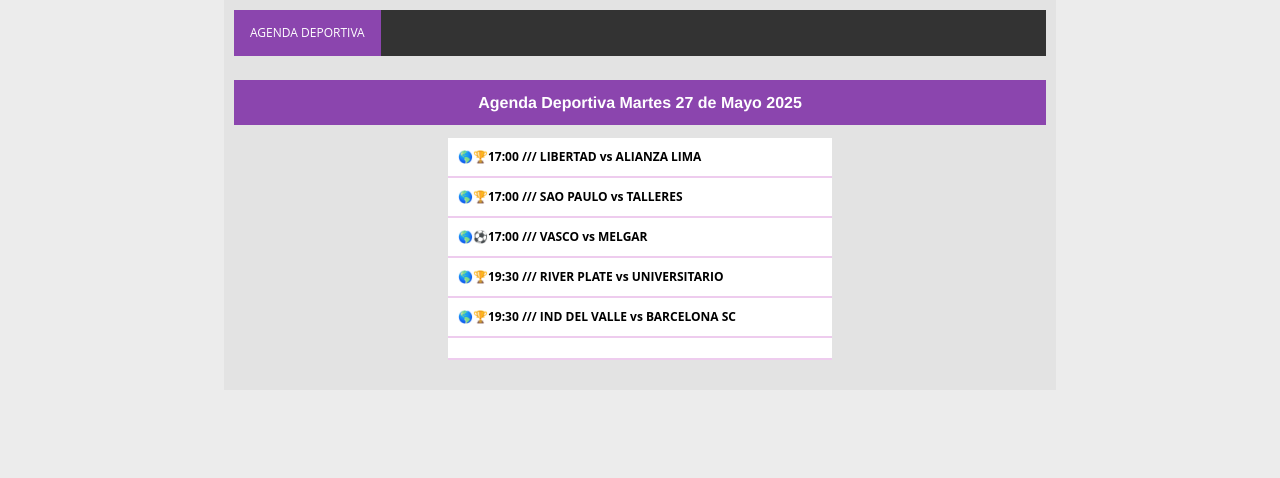
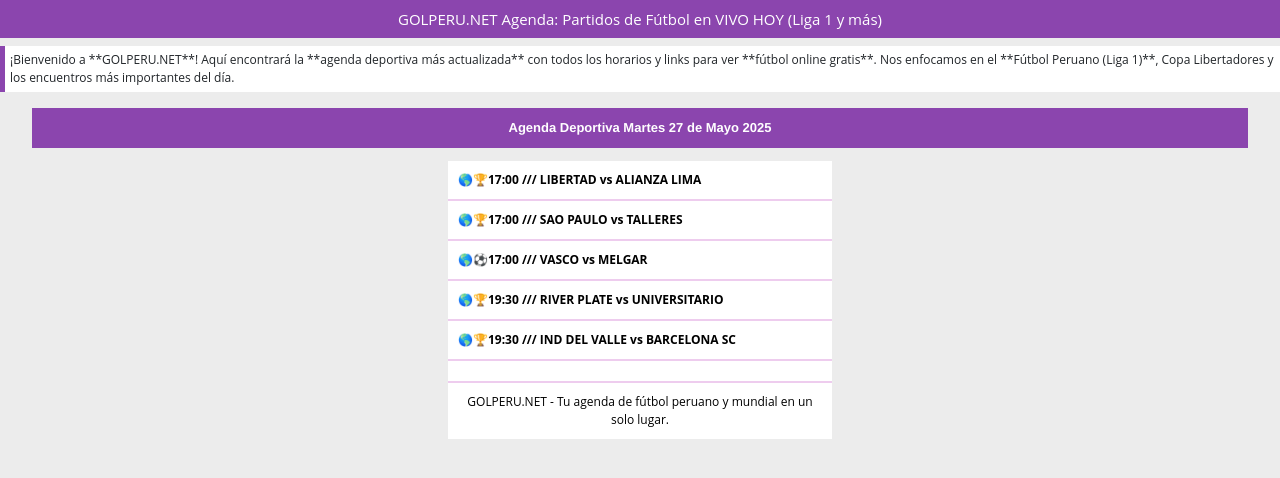
Before and after one commit to novacorey/novacorey.github.io, a plain HTML site: page index.html in a window 1280 px wide. Drawn offline with nearby package versions, Linux system fonts and the light colour scheme; a script that the page names is missing.

Commit message:
Update index.html

```diff
--- a/index.html
+++ b/index.html
@@ -1,146 +1,64 @@
+
+
+   <head>
+
+    <meta charset="utf-8">
+
+    <meta name="viewport" content="width=device-width, initial-scale=1">
+
+    <title>GOLPERU.NET: Agenda de Partidos HOY en VIVO, Gratis y HD</title>
+
+  <meta name="description" content="Consulta la agenda de hoy: Partidos en VIVO y horarios del Fútbol Peruano (Liga 1), Copa Libertadores y más. La mejor opción para ver fútbol online GRATIS y en HD.">
 
 
 
+    <link rel="canonical" href="https://golperu.net/">
 
-    <!DOCTYPE html><html><head>
 
-<meta http-equiv="Content-Type" content="text/html; charset=utf-8">
 
-<title>Agenda Deportiva</title>
+    <meta name="robots" content="index, follow">
+
 
 <meta http-equiv="refresh" content="200">
-
     <meta http-equiv="cache-control" content="no-cache">
 
     <meta http-equiv="Pragma" content="no-cache">
 
     <meta http-equiv="expires" content="-1">
 
+    <meta property="og:title" content="GOLPERU.NET Agenda Deportiva Hoy: Partidos en VIVO">
+
+    <meta property="og:url" content="https://golperu.net/">
+
+
+ <meta property="og:description" content="Mira la agenda completa del fútbol peruano y mundial en GOLPERU.NET. Partidos en VIVO, horarios y links de acceso rápido.">
+
+<meta name="viewport" content="width=device-width, initial-scale=1">
+
+<link rel="shortcut icon" type="image/x-icon" href="https://i.ibb.co/pjJsnYkt/241-sin-t-tulo-20251015150938.png">
+
+<meta property="og:image" content="https://i.ibb.co/pjJsnYkt/241-sin-t-tulo-20251015150938.png">
+
+    </head>
 
 
 
 
-<title>Agenda</title>
+<body>
+
+    <h1 style="font-size: 15px; padding: 10px; background: #8B45AE; color: white; text-align: center;">
+
+        GOLPERU.NET Agenda: Partidos de Fútbol en VIVO HOY (Liga 1 y más)
+
+    </h1>
 
 
 
+    <p style="padding: 5px;font-size: 12px; background: white; border-left: 5px solid #8B45AE;">
 
+        ¡Bienvenido a **GOLPERU.NET**! Aquí encontrará la **agenda deportiva más actualizada** con todos los horarios y links para ver **fútbol online gratis**. Nos enfocamos en el **Fútbol Peruano (Liga 1)**, Copa Libertadores y los encuentros más importantes del día.
 
-  </a>
-
-</div>
-
-	<meta http-equiv="X-UA-Compatible" content="IE=edge">
-
-<meta name="viewport" content="width=device-width, initial-scale=1">
-
-<style>
-
-body {
-
-  margin: 0;
-
-   background: #ececec;
-
-  font-family: 'arial', sans serif;
-
-}
-
-.contenedor {
-
-  background: #E3E3E3;
-
-  width: 65%;
-
-  height: 95%;
-
-  margin: 0 auto;
-
-  padding: 10px 10px;
-
-  text-align: auto;
-
-}
-
-@media (max-width:600px)  {
-
-  .contenedor {
-
-    width: 100%;
-
-  }
-
-}
-
-.topnav {
-
-  overflow: hidden;
-
-  background-color: #333;
-
-}
-
-.topnavz {
-
-  overflow: hidden;
-
-  background-color: #8B45AE;
-
-  padding:10px;
-
-
-
-}
-
-.topnav a {
-
-  float: left;
-
-  display: block;
-
-  color: #f2f2f2;
-
-  text-align: center;
-
-  padding: 14px 16px;
-
-  text-decoration: none;
-
-  font-size: 12px;
-
-}
-
-.topnav a:hover {
-
-  background-color: #ddd;
-
-  color: black;
-
-}
-
-.topnav a.active {
-
-  background-color: #8B45AE;
-
-  color: white;
-
-}
-
-.topnav .icon {
-
-  display: none;
-
-}
-
-</style>
-
-<script type="text/javascript" async="" src="//s10.histats.com/js15_as.js"></script><script async="" defer="" src="https://t.dtscout.com/pv/?_a=v&amp;_h=tucanaldeportivo.com&amp;_s=1&amp;_ss=707xy7x50o&amp;_pv=1&amp;_ls=0&amp;_cc=pe&amp;_pl=m&amp;_b=chrome%40106&amp;_cbid=15lk&amp;_cb=_dtspv.c" id="dtspv_15lk"></script><script src="https://data-beacons.s-onetag.com/dataBeacons.min.js"></script><script id="sovrn_standalone_beacon" src="https://ap.lijit.com/www/sovrn_beacon_standalone/sovrn_standalone_beacon.js"></script></head>
-
-<body link="#547484" onload="guardaHorario();dT();" vlink="#547484">
-
-
-
-<div class="contenedor">
+    </p>
 
 
 
@@ -148,35 +66,15 @@ body {
 
 
 
-    <div class="topnav" id="myTopnav">
-
-  <a href="https://golperu.net" class="active">AGENDA DEPORTIVA</a>
-
-  <a href="  " target="_blank"></a>
-
-  <a href="javascript:void(0);" class="icon" onclick="myFunction()">
-
-    <i class="fa fa-bars"></i>
-
-  </a>
-
-</div>
-
-<br>
 
 
 
-<div id="wrapper">
 
-<ul class="menu">
 
-<center> <div class="topnavz"><font size="3" face="Helvetica Neue,Helvetica,Arial,sans-serif" color="#FFFFFF">
+<center> <div class="topnavz"><font size="2" face="Helvetica Neue,Helvetica,Arial,sans-serif" color="#FFFFFF">
 
 <b>Agenda Deportiva Martes 27 de Mayo 2025 </b></font></div></center>
 
-
-
-</body></html>
 
 
 
@@ -321,6 +219,15 @@ body {
 
         <li>
 
+     <footer>
+
+       <center><p style="color:black; font-size: 12px; padding: 10px;">GOLPERU.NET - Tu agenda de fútbol peruano y mundial en un solo lugar.</p></center>
+
+    </footer>
+
+
+
+    </body>
 
 
 <style type="text/css">
@@ -339,7 +246,52 @@ body {
 
 }
 
-.container {
+.co.contenedor {
+
+  background: #E3E3E3;
+
+  width: 65%;
+
+  height: 95%;
+
+  margin: 0 auto;
+
+  padding: 10px 10px;
+
+  text-align: auto;
+
+}
+
+@media (max-width:600px)  {
+
+  .contenedor {
+
+    width: 100%;
+
+  }
+
+}
+
+.topnav {
+
+  overflow: hidden;
+
+  background-color: #333;
+
+}
+
+.topnavz {
+
+  overflow: hidden;
+
+  background-color: #8B45AE;
+
+  padding:10px;
+width:95%;
+
+
+}
+ntainer {
 
     margin-top: 150px
 
@@ -369,7 +321,7 @@ a {
 
 .accordion {
 
-    width: 100%;
+    width: 95%;
 
     max-width: 384px;
 
```
Lines whose indentation alone changed are shown as unchanged.
